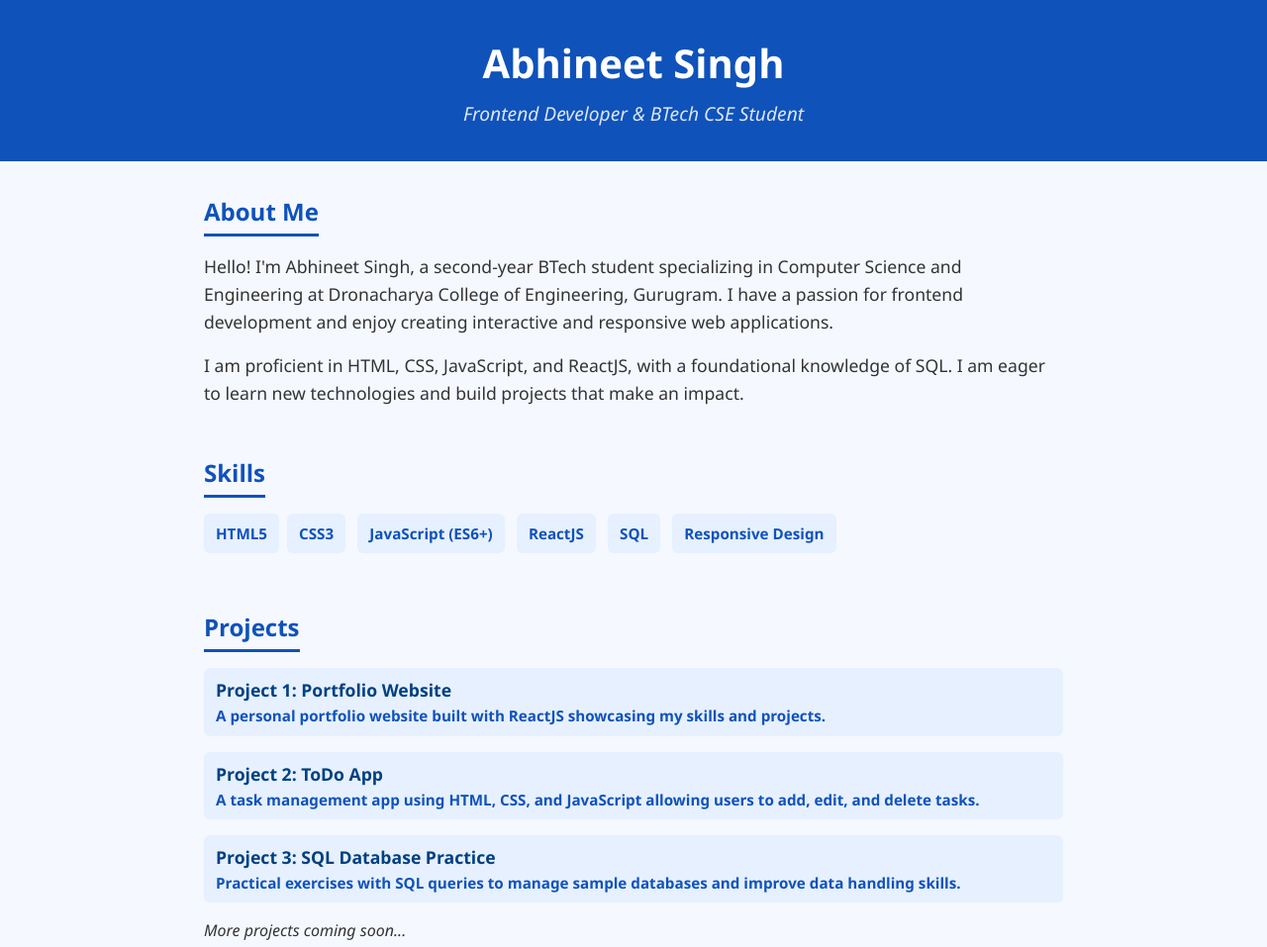
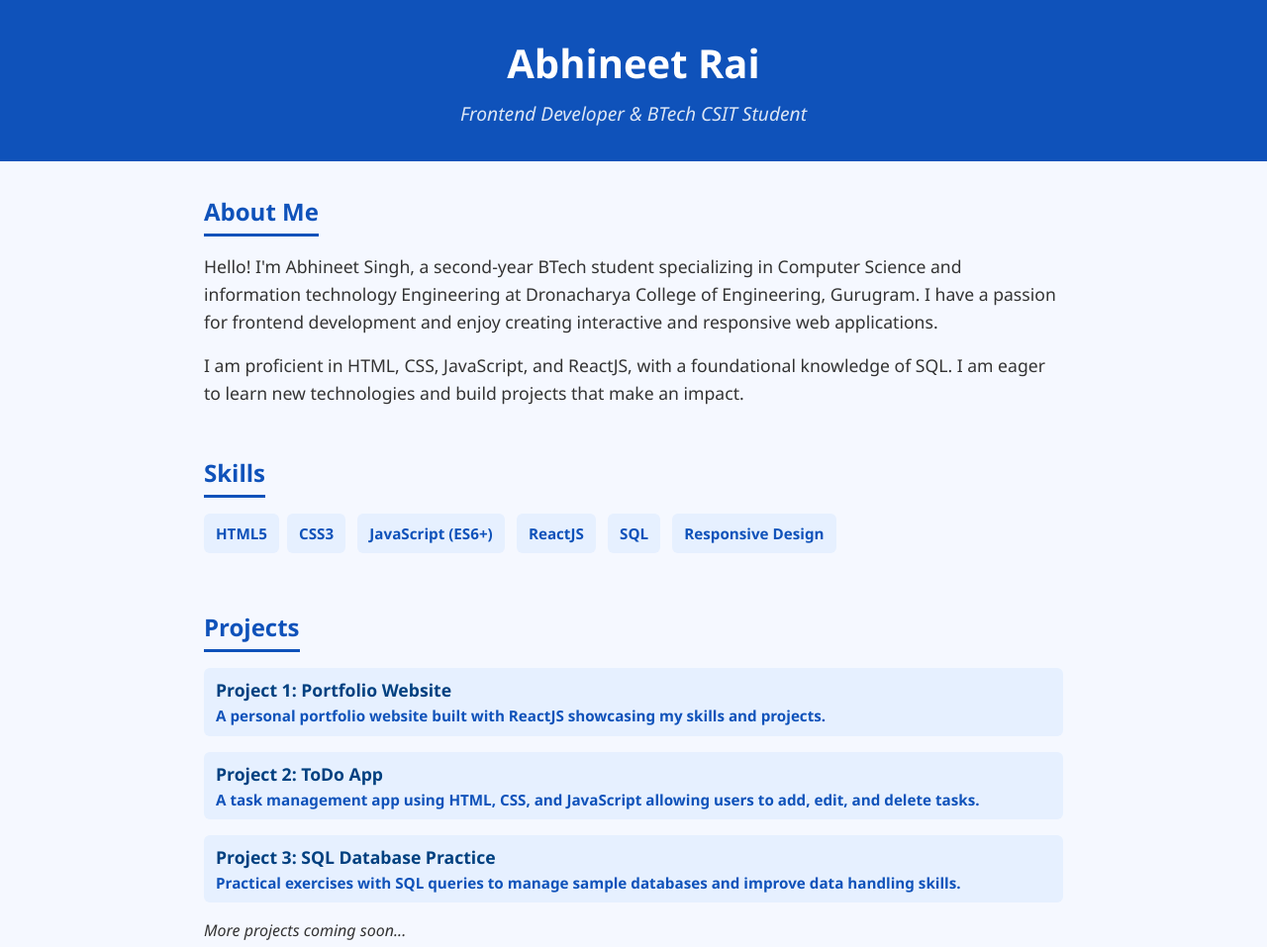
Before and after one commit to Abhineetsingh4501/localrepo, a plain HTML site: page index.html in a window 1280 px wide. Shown: the top 957 px of the page at 99% size. Drawn offline with Linux system fonts and the light colour scheme.

Commit message:
Update index.html

```diff
--- a/index.html
+++ b/index.html
@@ -102,13 +102,13 @@
 </head>
 <body>
   <header>
-    <h1>Abhineet Singh</h1>
-    <p>Frontend Developer & BTech CSE Student</p>
+    <h1>Abhineet Rai</h1>
+    <p>Frontend Developer & BTech CSIT Student</p>
   </header>
   <main>
     <section class="about">
       <h2>About Me</h2>
-      <p>Hello! I'm Abhineet Singh, a second-year BTech student specializing in Computer Science and Engineering at Dronacharya College of Engineering, Gurugram. I have a passion for frontend development and enjoy creating interactive and responsive web applications.</p>
+      <p>Hello! I'm Abhineet Singh, a second-year BTech student specializing in Computer Science and information technology Engineering at Dronacharya College of Engineering, Gurugram. I have a passion for frontend development and enjoy creating interactive and responsive web applications.</p>
       <p>I am proficient in HTML, CSS, JavaScript, and ReactJS, with a foundational knowledge of SQL. I am eager to learn new technologies and build projects that make an impact.</p>
     </section>
 
```
